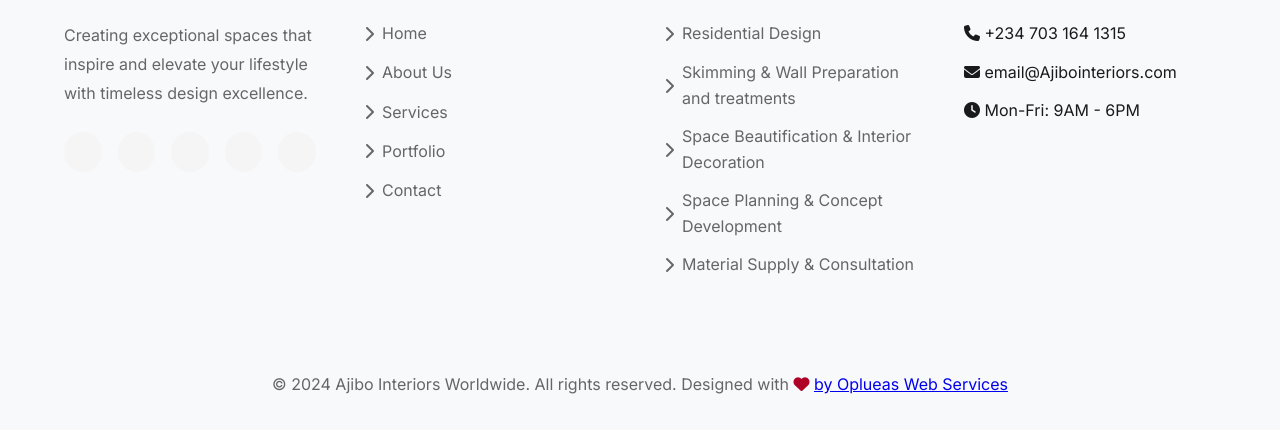
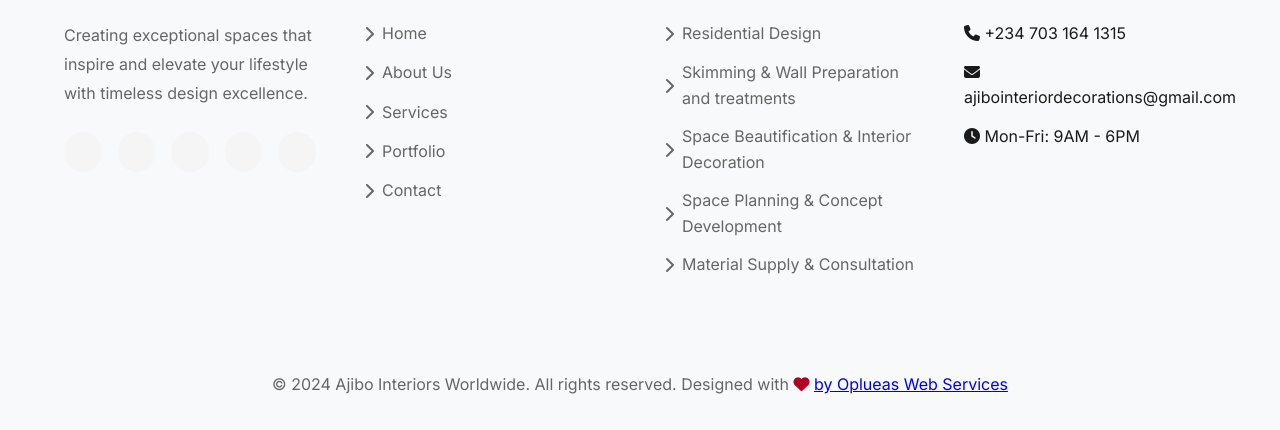
Before and after one commit to ogochukwuugwu182608-rgb/ajibo-interior, a plain HTML site: page index.html in a window 1280 px wide. Shown: the part 6297-6727 px from the top of the page. Drawn offline with nearby package versions, Linux system fonts and the light colour scheme; a small style sheet from the web is missing.

Commit message:
Update index.html

```diff
--- a/index.html
+++ b/index.html
@@ -1148,7 +1148,7 @@
                 <ul class="footer-links">
                     <!-- <li><i class="fas fa-map-marker-alt"></i> 123 Design Avenue, NY 10001</li> -->
                     <li><i class="fas fa-phone"></i> +234 703 164 1315</li>
-                    <li><i class="fas fa-envelope"></i> email@Ajibointeriors.com</li>
+                    <li><i class="fas fa-envelope"></i>ajibointeriordecorations@gmail.com</li>
                     <li><i class="fas fa-clock"></i> Mon-Fri: 9AM - 6PM</li>
                 </ul>
             </div>
```
